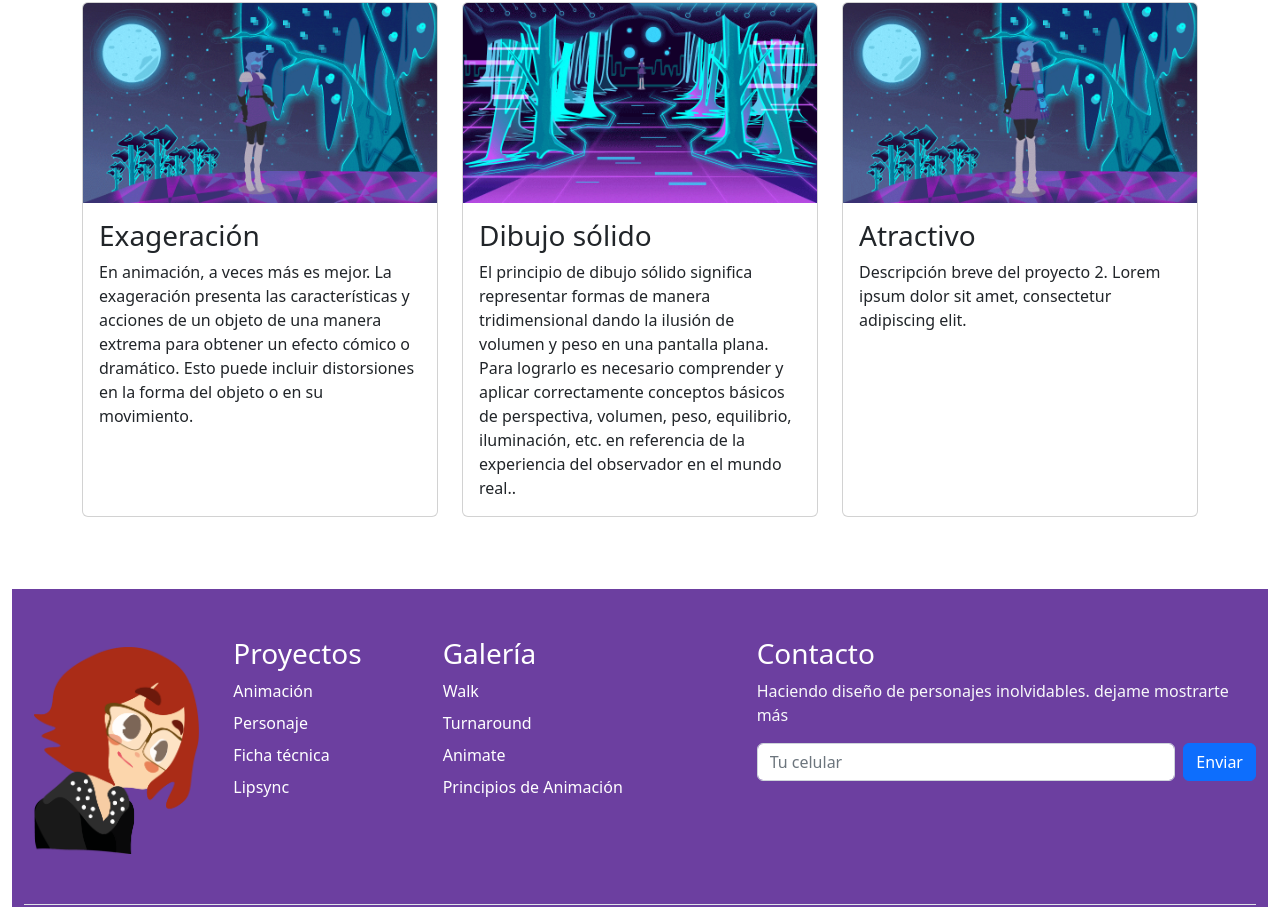
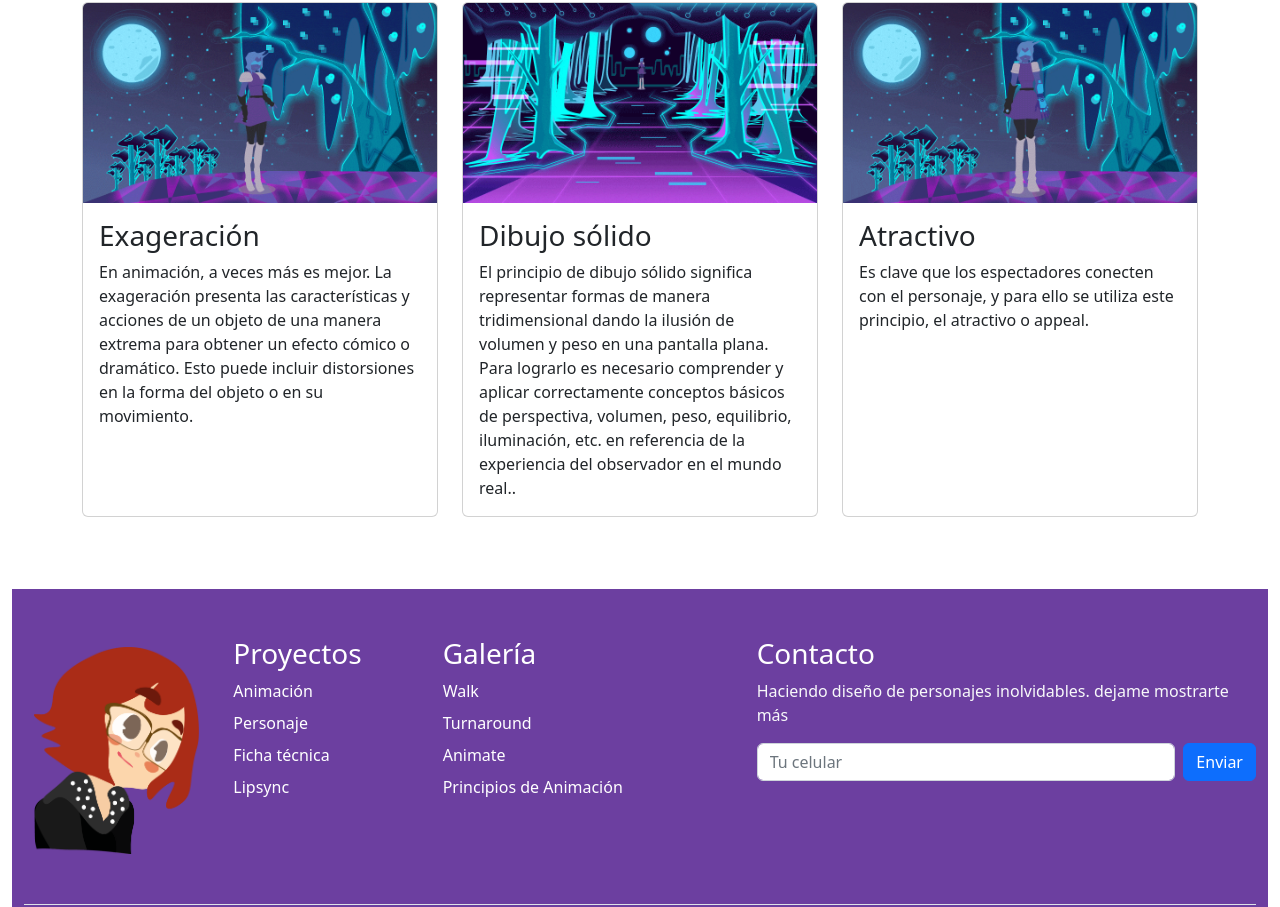
Before and after one commit to Koko-OwO/character, a plain HTML site: page index.html in a window 1280 px wide. Shown: the part 4446-5353 px from the top of the page. Drawn offline with nearby package versions, Linux system fonts and the light colour scheme.

Commit message:
Update index.html

```diff
--- a/index.html
+++ b/index.html
@@ -289,7 +289,7 @@
               <img src="images/atractivo.gif" class="card-img-top" alt="photo 2">
               <div class="card-body">
                 <h3 class="card-title">Atractivo</h3>
-                <p class="card-text">Descripción breve del proyecto 2. Lorem ipsum dolor sit amet, consectetur adipiscing elit.</p>
+                <p class="card-text">Es clave que los espectadores conecten con el personaje, y para ello se utiliza este principio, el atractivo o appeal. </p>
               </div>
             </div>
           </div>
```
